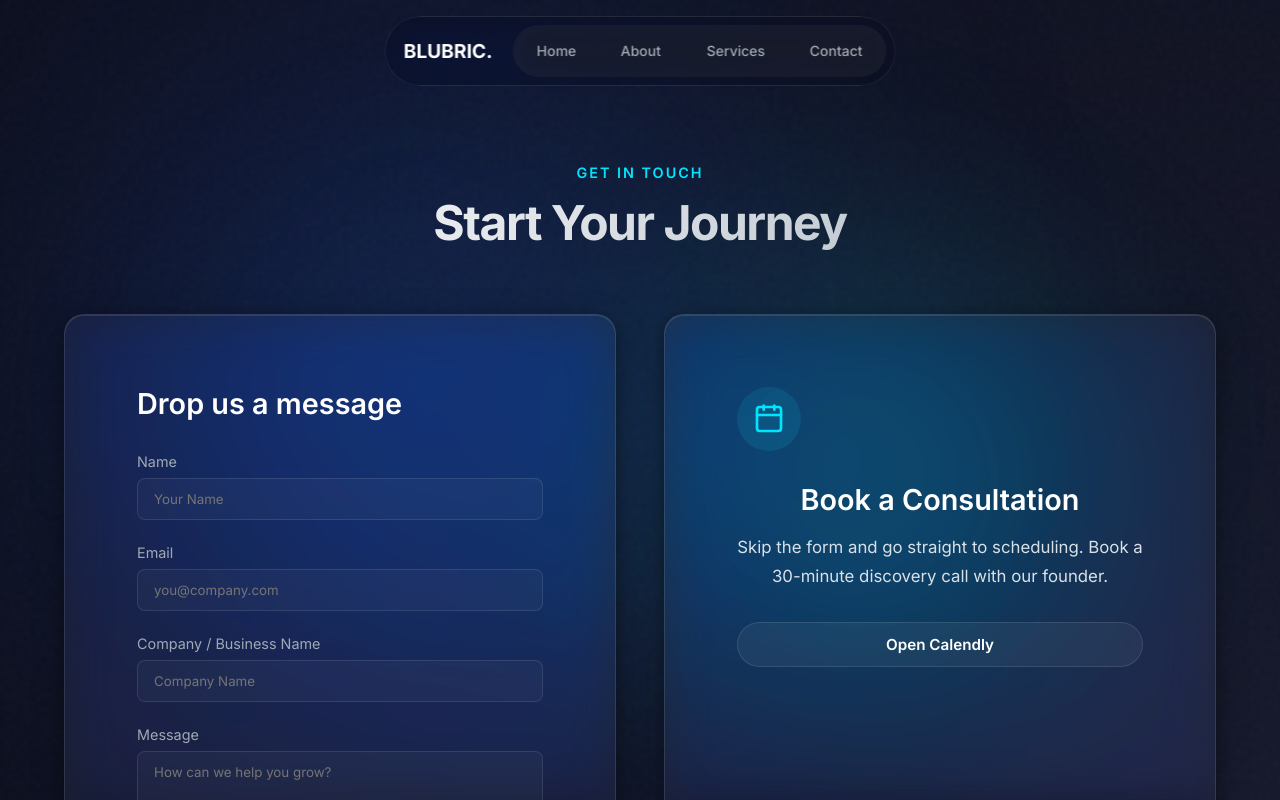
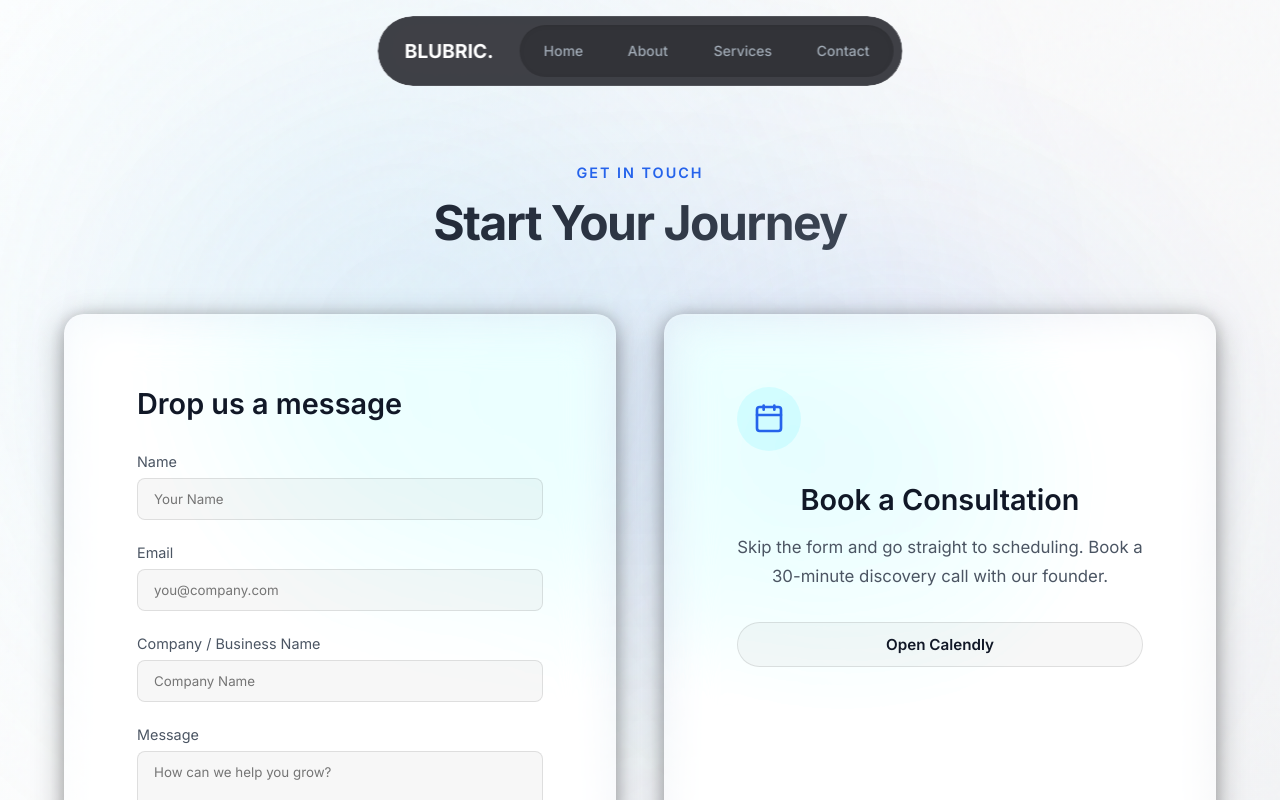
Before and after one commit to Shauryan28/Blubric, a React (Vite) app: page /contact in a window 1280 px wide. Shown: the top 800 px of the page. Built offline with nearby package versions, Linux system fonts and the light colour scheme.

Commit message:
Update Global Theme to Light Mode (White BG / Black Text) and match PillNav to reference image

```diff
--- a/src/components/PillNav.css
+++ b/src/components/PillNav.css
@@ -36,19 +36,21 @@
   display: flex;
   align-items: center;
   box-sizing: border-box;
-  background: rgba(10, 10, 15, 0.4) !important;
-  backdrop-filter: blur(16px) saturate(1.2) !important;
-  -webkit-backdrop-filter: blur(16px) saturate(1.2) !important;
-  border: 1px solid var(--glass-border);
-  padding: 8px;
+  background: rgba(30, 31, 38, 0.85) !important;
+  backdrop-filter: blur(24px) saturate(1.2) !important;
+  -webkit-backdrop-filter: blur(24px) saturate(1.2) !important;
+  border: 1px solid rgba(255, 255, 255, 0.1);
+  box-shadow: 0 4px 30px rgba(0, 0, 0, 0.1);
+  padding: 8px 8px 8px 16px;
   border-radius: 999px;
-  gap: 10px;
+  gap: 16px;
 }
 
 @media (max-width: 768px) {
   .pill-nav {
     width: 100%;
     justify-content: space-between;
+    padding: 8px 16px;
   }
 }
 
@@ -57,10 +59,9 @@
   display: flex;
   align-items: center;
   height: var(--nav-h);
-  background: rgba(255, 255, 255, 0.05);
+  background: rgba(0, 0, 0, 0.2);
   border-radius: 9999px;
-  backdrop-filter: blur(16px);
-  -webkit-backdrop-filter: blur(16px);
+  box-shadow: inset 0 1px 4px rgba(0,0,0,0.1);
 }
 
 .pill-logo {
@@ -103,7 +104,7 @@
   height: 100%;
   padding: 0 var(--pill-pad-x);
   background: transparent;
-  color: var(--text-secondary);
+  color: #a0aab5;
   text-decoration: none;
   border-radius: 9999px;
   box-sizing: border-box;
@@ -147,7 +148,7 @@
   position: absolute;
   left: 0;
   top: 0;
-  color: #030305;
+  color: #ffffff;
   font-weight: 600;
   z-index: 3;
   display: inline-block;
--- a/src/components/bg.css
+++ b/src/components/bg.css
@@ -15,7 +15,7 @@
   left: 0;
   width: 100%;
   height: 100%;
-  background: radial-gradient(ellipse at center, rgba(0, 229, 255, 0.05) 0%, transparent 70%);
+  background: radial-gradient(ellipse at center, rgba(37, 99, 235, 0.05) 0%, transparent 70%);
   filter: blur(60px);
 }
 
@@ -30,7 +30,7 @@
   left: -10%;
   width: 70vw;
   height: 70vw;
-  background: radial-gradient(circle at center, rgba(30, 90, 255, 0.25) 0%, rgba(30, 90, 255, 0) 65%);
+  background: radial-gradient(circle at center, rgba(14, 165, 233, 0.15) 0%, rgba(14, 165, 233, 0) 65%);
 }
 
 .orb-2 {
@@ -38,7 +38,7 @@
   right: -10%;
   width: 60vw;
   height: 60vw;
-  background: radial-gradient(circle at center, rgba(0, 229, 255, 0.2) 0%, rgba(0, 229, 255, 0) 60%);
+  background: radial-gradient(circle at center, rgba(37, 99, 235, 0.15) 0%, rgba(37, 99, 235, 0) 60%);
 }
 
 .noise-overlay {
--- a/src/components/glass.css
+++ b/src/components/glass.css
@@ -4,7 +4,7 @@
   -webkit-backdrop-filter: blur(16px);
   border: 1px solid var(--glass-border);
   border-radius: 24px;
-  box-shadow: 0 8px 32px 0 rgba(0, 0, 0, 0.3);
+  box-shadow: 0 8px 32px 0 rgba(0, 0, 0, 0.05);
   position: relative;
   overflow: hidden;
 }
@@ -16,20 +16,20 @@
   left: 0;
   right: 0;
   height: 1px;
-  background: linear-gradient(90deg, transparent, rgba(255, 255, 255, 0.15), transparent);
+  background: linear-gradient(90deg, transparent, rgba(255, 255, 255, 0.4), transparent);
 }
 
 .intensity-light {
-  background: rgba(255, 255, 255, 0.01);
+  background: rgba(255, 255, 255, 0.4);
   backdrop-filter: blur(8px);
 }
 
 .intensity-medium {
-  background: rgba(255, 255, 255, 0.03);
+  background: rgba(255, 255, 255, 0.6);
   backdrop-filter: blur(16px);
 }
 
 .intensity-heavy {
-  background: rgba(255, 255, 255, 0.06);
+  background: rgba(255, 255, 255, 0.85);
   backdrop-filter: blur(24px);
 }
--- a/src/index.css
+++ b/src/index.css
@@ -1,14 +1,14 @@
 @import url('https://fonts.googleapis.com/css2?family=Inter:wght@300;400;500;600;700&display=swap');
 
 :root {
-  --bg-primary: #0B0D1A;
-  --bg-secondary: #15182B;
-  --text-primary: #ffffff;
-  --text-secondary: #a0aab5;
-  --accent-color: #00E5FF;
-  --accent-glow: rgba(0, 229, 255, 0.4);
-  --glass-bg: rgba(255, 255, 255, 0.04);
-  --glass-border: rgba(255, 255, 255, 0.1);
+  --bg-primary: #ffffff;
+  --bg-secondary: #f3f4f6;
+  --text-primary: #111827;
+  --text-secondary: #4b5563;
+  --accent-color: #2563eb;
+  --accent-glow: rgba(37, 99, 235, 0.2);
+  --glass-bg: rgba(255, 255, 255, 0.6);
+  --glass-border: rgba(0, 0, 0, 0.1);
   --font-main: 'Inter', sans-serif;
   --transition-smooth: all 0.4s cubic-bezier(0.16, 1, 0.3, 1);
 }
--- a/src/pages/Home.tsx
+++ b/src/pages/Home.tsx
@@ -100,8 +100,8 @@ export default function Home() {
                   <div className="timeline-icon-wrap">
                     {step.icon}
                   </div>
-                  <h3 className="glass-card-title" style={{ fontSize: '1.4rem', marginBottom: '0.8rem', color: '#fff', fontWeight: 700 }}>{step.title}</h3>
-                  <p className="glass-card-text" style={{ fontSize: '1rem', lineHeight: 1.6, color: '#c9d2db' }}>{step.description}</p>
+                  <h3 className="glass-card-title" style={{ fontSize: '1.4rem', marginBottom: '0.8rem', fontWeight: 700 }}>{step.title}</h3>
+                  <p className="glass-card-text" style={{ fontSize: '1rem', lineHeight: 1.6 }}>{step.description}</p>
                 </div>
               </div>
             </motion.div>
--- a/src/pages/pages.css
+++ b/src/pages/pages.css
@@ -13,7 +13,7 @@
   font-size: clamp(2.5rem, 6vw, 4.5rem);
   font-weight: 800;
   letter-spacing: -1.5px;
-  background: linear-gradient(135deg, #fff 0%, #b0bbc5 100%);
+  background: linear-gradient(135deg, #111827 0%, #4b5563 100%);
   -webkit-background-clip: text;
   -webkit-text-fill-color: transparent;
   max-width: 900px;
@@ -23,7 +23,7 @@
 
 .hero-subtitle {
   font-size: clamp(1.1rem, 2.5vw, 1.4rem);
-  color: #c9d2db;
+  color: var(--text-secondary);
   max-width: 700px;
   line-height: 1.6;
   padding: 0 1.5rem;
@@ -37,25 +37,25 @@
 
 .cta-button {
   background: var(--accent-color);
-  color: #030305;
+  color: #ffffff;
   padding: 14px 32px;
   border-radius: 30px;
   font-weight: 700;
   font-size: 1.05rem;
   transition: var(--transition-smooth);
-  box-shadow: 0 4px 15px rgba(0,229,255,0.2);
+  box-shadow: 0 4px 15px rgba(37, 99, 235, 0.2);
   text-transform: capitalize;
 }
 
 .cta-button:hover {
   transform: translateY(-2px);
-  box-shadow: 0 6px 20px rgba(0,229,255,0.3);
+  box-shadow: 0 6px 20px rgba(37, 99, 235, 0.3);
 }
 
 .secondary-cta {
-  background: rgba(255, 255, 255, 0.05);
-  border: 1px solid var(--glass-border);
-  color: #fff;
+  background: rgba(0, 0, 0, 0.03);
+  border: 1px solid rgba(0, 0, 0, 0.1);
+  color: var(--text-primary);
   padding: 12px 28px;
   border-radius: 30px;
   font-weight: 600;
@@ -64,7 +64,7 @@
 }
 
 .secondary-cta:hover {
-  background: rgba(255, 255, 255, 0.1);
+  background: rgba(0, 0, 0, 0.08);
   transform: translateY(-2px);
 }
 
@@ -139,7 +139,7 @@
 }
 
 .glass-card-text {
-  color: #d9e1e8;
+  color: var(--text-secondary);
   line-height: 1.7;
   font-size: 1.05rem;
 }
@@ -169,11 +169,11 @@
 
 .form-input {
   width: 100%;
-  background: rgba(255, 255, 255, 0.03);
-  border: 1px solid var(--glass-border);
+  background: rgba(0, 0, 0, 0.03);
+  border: 1px solid rgba(0, 0, 0, 0.1);
   border-radius: 8px;
   padding: 12px 16px;
-  color: #fff;
+  color: var(--text-primary);
   font-family: inherit;
   transition: all 0.3s;
 }
@@ -181,7 +181,7 @@
 .form-input:focus {
   outline: none;
   border-color: var(--accent-color);
-  background: rgba(255, 255, 255, 0.05);
+  background: rgba(0, 0, 0, 0.05);
 }
 
 textarea.form-input {
@@ -273,8 +273,8 @@ textarea.form-input {
 
 .timeline-card:hover {
   transform: translateY(-5px);
-  box-shadow: 0 10px 30px rgba(0, 229, 255, 0.1);
-  border-color: rgba(0, 229, 255, 0.3);
+  box-shadow: 0 10px 30px rgba(37, 99, 235, 0.1);
+  border-color: rgba(37, 99, 235, 0.3);
 }
 
 .timeline-icon-wrap {
```
